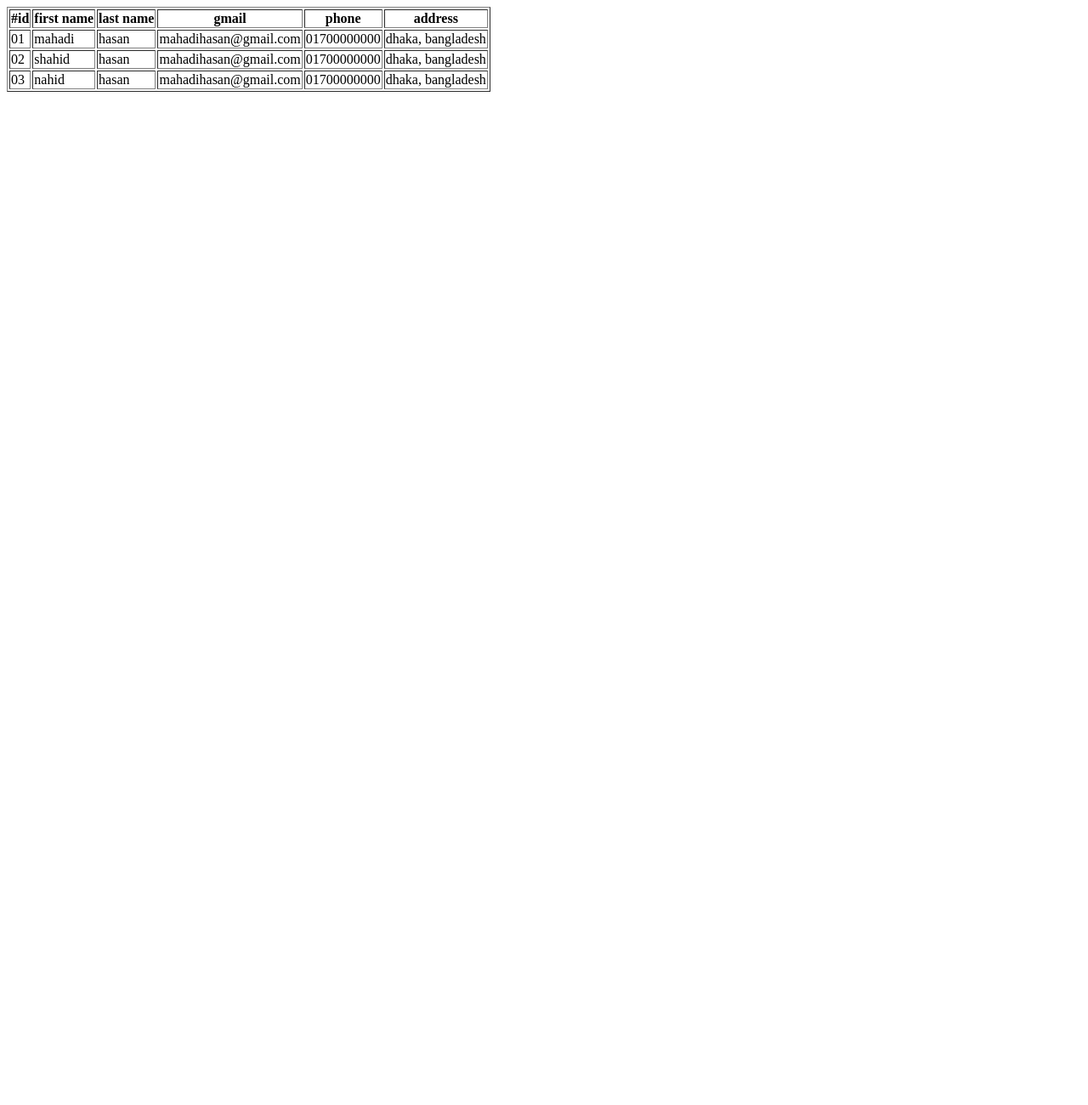
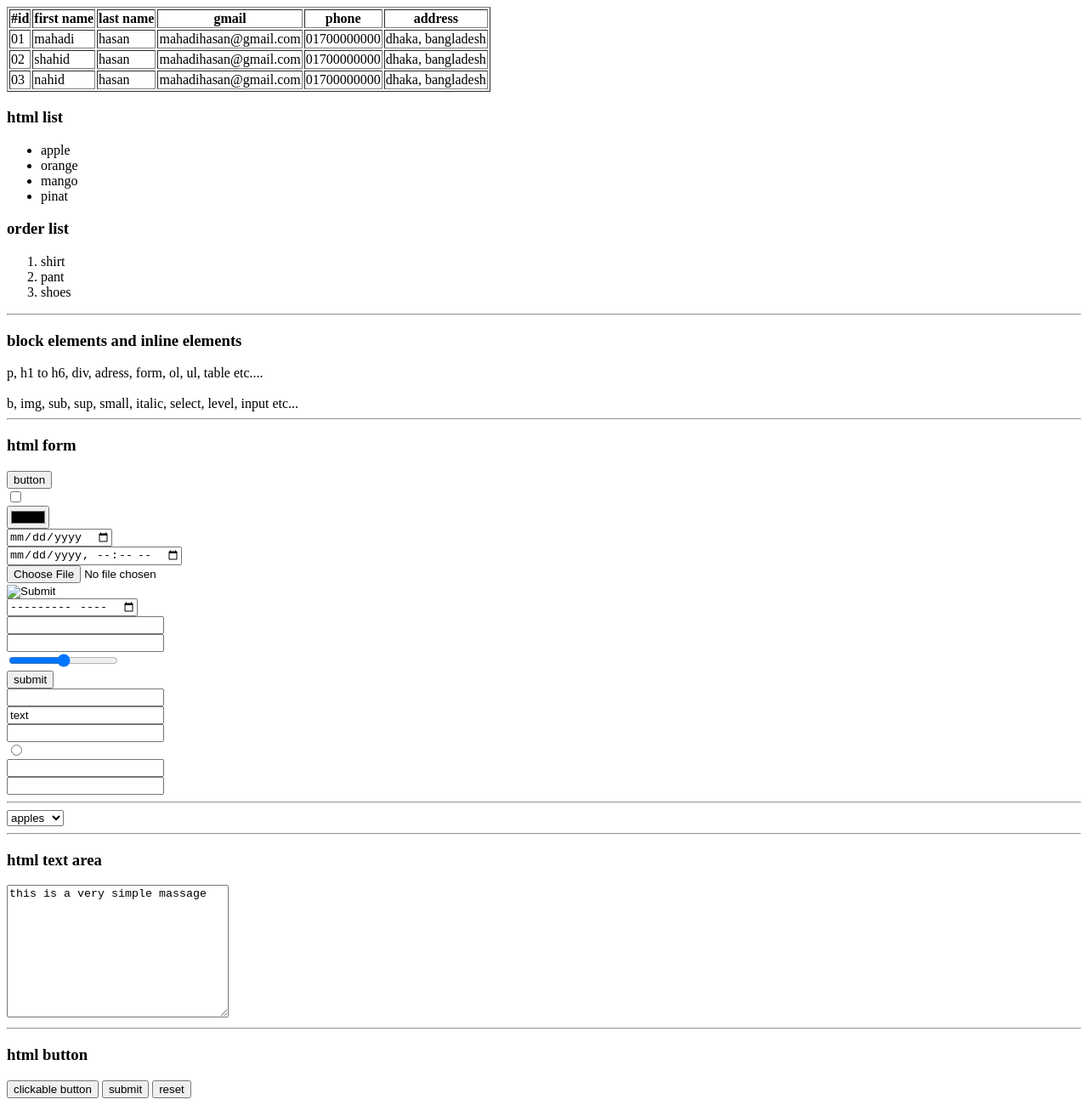
Before and after one commit to mahadihasan1555/BASIC-HTML-CSS, a plain HTML site: page index.html in a window 1280 px wide. Shown: the part 2222-3522 px from the top of the page at 85% size. Before the commit the page ends 2338 px from the top, so only its background shows below. Drawn offline with Linux system fonts and the light colour scheme.

Commit message:
html done

```diff
--- a/index.html
+++ b/index.html
@@ -73,6 +73,72 @@
             </tr>
         </tbody>
     </table>
+    <h3>html list</h3>
+    <ul>
+        <li>apple</li>
+        <li>orange</li>
+        <li>mango</li>
+        <li>pinat</li>
+    </ul>
+    <h3>order list</h3>
+    <ol>
+        <li>shirt</li>
+        <li>pant</li>
+        <li>shoes</li>
+    </ol>
+    <hr>
+    <h3>block elements and inline elements</h3>
+    <div>p, h1 to h6, div, adress, form, ol, ul, table etc....</div>
+    <br>
+    <span>b, img, sub, sup, small, italic, select, level, input etc...</span>
+    <hr>
+    <h3>html form</h3>
+    <form action="">
+        <input type="button" value="button"> <br>
+        <input type="checkbox"> <br>
+        <input type="color"><br>
+        <input type="date"> <br>
+        <input type="datetime-local"><br>
+        <input type="file"><br>
+        <input type="image"><br>
+        <input type="month"><br>
+        <input type="yeat"><br>
+        <input type="number"><br>
+        <input type="range"><br>
+        <input type="submit" value="submit"><br>
+        <input type="search"><br>
+        <input type="text" value="text"><br>
+        <input type="password"><br>
+        <input type="radio"><br>
+        <input type="url"><br>
+        <input type="text">
+
+
+    </form>
+    <hr>
+
+    <form action="">
+        <select name="fruits" id="">
+            <option value="apples">apples</option>
+            <option value="mango">mango</option>
+            <option value="banana">banana</option>
+            <option value="grapes">grapes</option>
+            <option value="orange">orange</option>
+            <option value="guava">guava</option>
+
+        </select>
+    </form>
+    <hr>
+    <h3>html text area</h3>
+    <textarea name="" id="" cols="30" rows="10">this is a very simple massage</textarea>
+    <hr>
+    <h3>html button</h3>
+    <button type="button" >clickable button</button>
+    <button type="submit">submit</button>
+    <button type="reset">reset</button>
+
+
+
 
 </body>
 </html>
```
